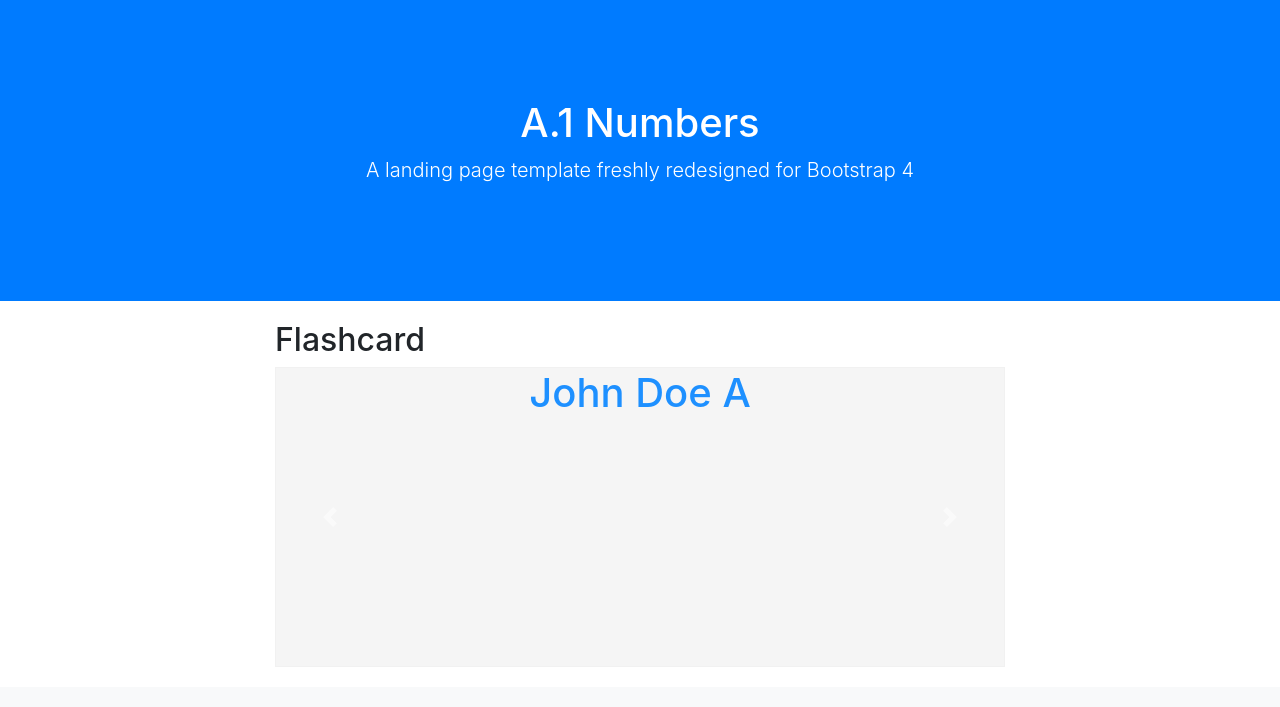
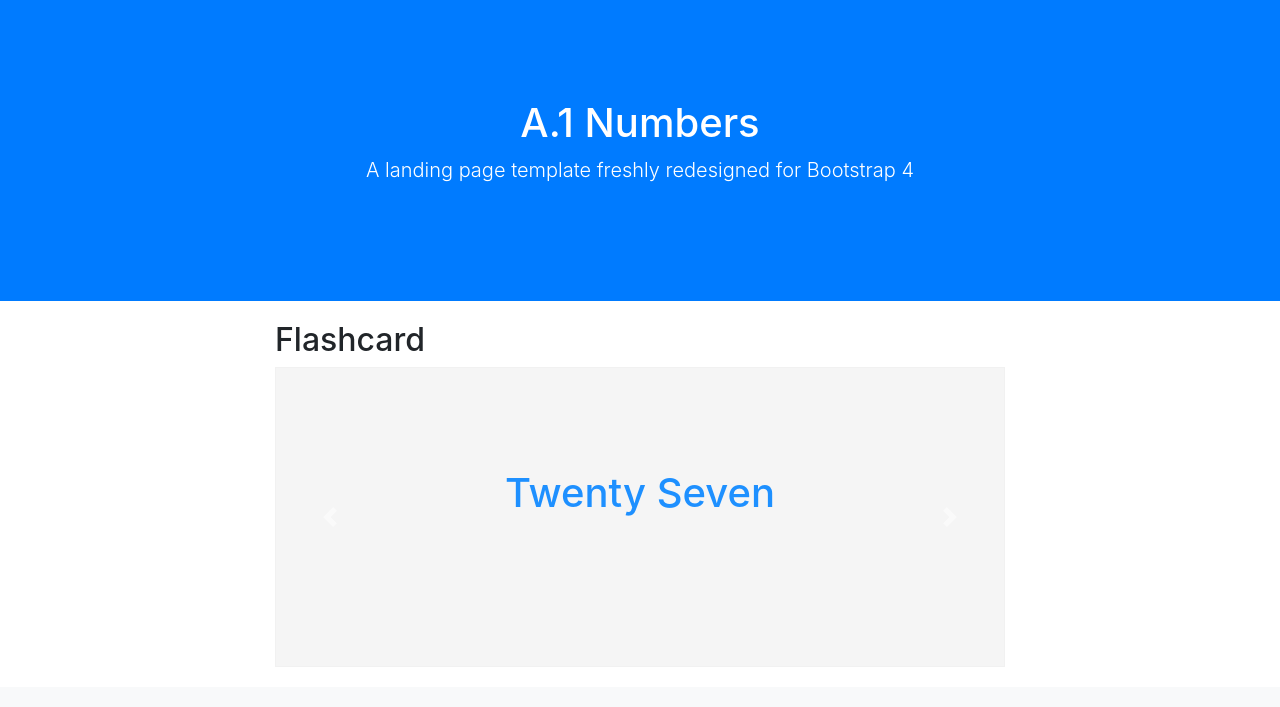
Before and after one commit to jenniferli1098/chinatowncitizenship, a PHP site: page /english_module1.html in a window 1280 px wide. Shown: the part 57-764 px from the top of the page. Run offline with PHP 8.4, Linux system fonts and the light colour scheme; some libraries are stand-ins or nearby versions.

Commit message:
added padding to stylesheet

```diff
--- a/css/custom.css
+++ b/css/custom.css
@@ -60,29 +60,17 @@ section {
 
 }
 
-.word {
-  text-align: center;
-  padding: 10px;
-  line-height: 30px;
-  vertical-align: middle;
-}
-
-.definition {
-  text-align: center;
-  padding: 10px;
-  line-height: 30px;
-  vertical-align: middle;
-}
 
 .question{
+  padding: 100px;
   text-align: center;
-  padding: 80px;
   line-height: 50px;
   vertical-align: center;
   font-size: 30pt;
 }
 
 .answer{
+  padding: 120px;
   text-align: center;
   line-height: 50px;
   vertical-align: center;
--- a/english_module1.html
+++ b/english_module1.html
@@ -66,10 +66,10 @@
                 <div class="flip-card d-block w-100">
                   <div class="flip-card-inner">
                     <div class="flip-card-front">
-                      <h1 class="word">John Doe A</h1>
+                      <h1 class="question" >Twenty Seven</h1>
                     </div>
                     <div class="flip-card-back">
-                      <p class="definition">Architect & Engineer</p>
+                      <p class="answer" >二十七</p>
                     </div>
                   </div>
                 </div>
@@ -78,10 +78,10 @@
                 <div class="flip-card d-block w-100">
                   <div class="flip-card-inner">
                     <div class="flip-card-front">
-                      <h1 class="word">John Doe B</h1>
+                      <h1 class="question" >What ocean is on the West Coast of the United States?</h1>
                     </div>
                     <div class="flip-card-back">
-                      <p class="definition">Architect & Engineer</p>
+                      <p class="answer" >Pacific Ocean</p>
                     </div>
                   </div>
                 </div>
```
